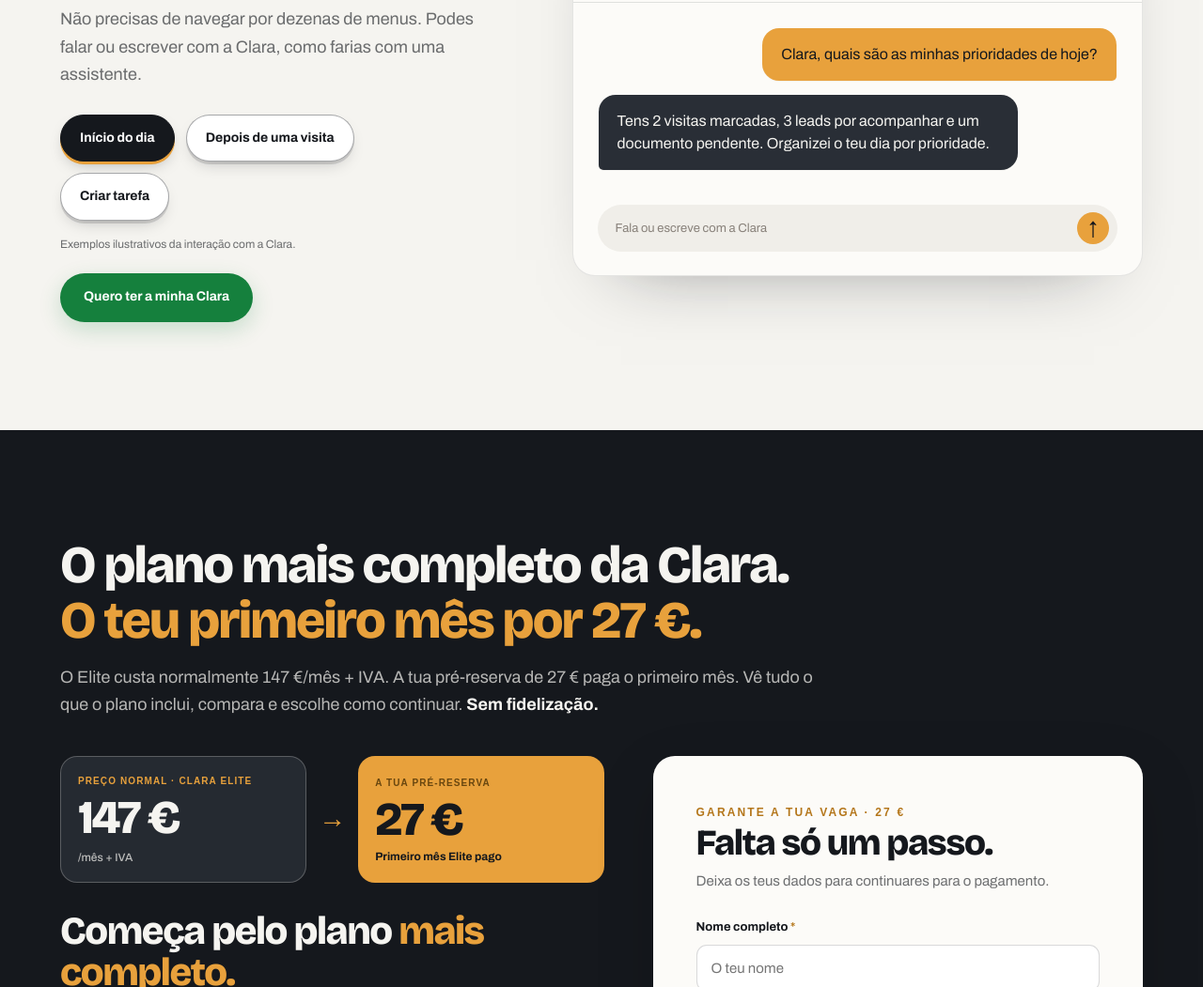
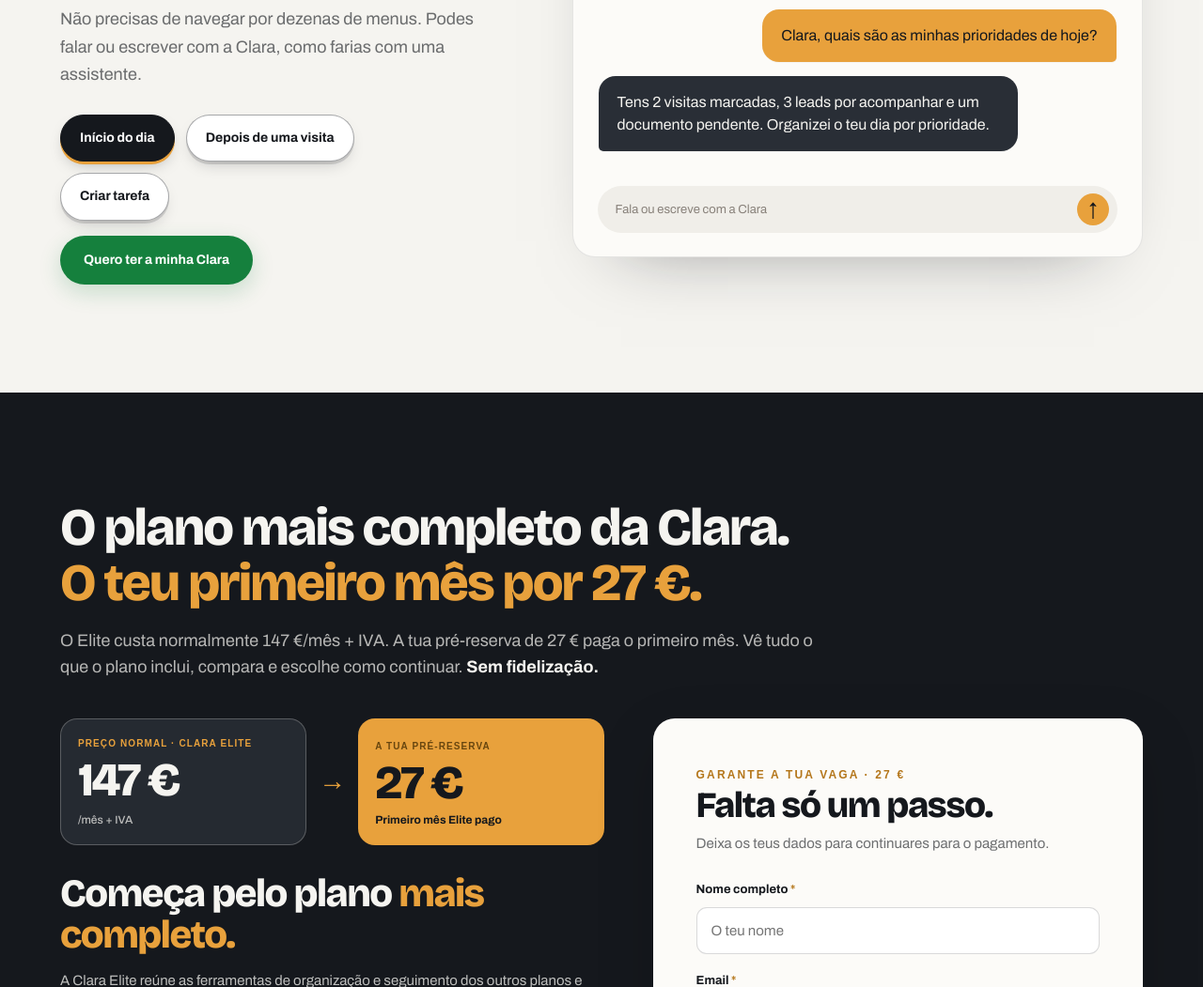
Before and after one commit to 4improvementsportugal-ops/oferta-clara, a plain HTML site: page index.html in a window 1280 px wide. Shown: the part 3347-4398 px from the top of the page at 94% size. Drawn offline with nearby package versions, Linux system fonts and the light colour scheme.

Commit message:
Retira a nota dos exemplos da conversa
Co-Authored-By: Claude Sonnet 5.5 <noreply@anthropic.com>

```diff
--- a/index.html
+++ b/index.html
@@ -120,7 +120,6 @@
             <button type="button" class="demo-tab" data-demo="visita" aria-pressed="false">Depois de uma visita</button>
             <button type="button" class="demo-tab" data-demo="tarefa" aria-pressed="false">Criar tarefa</button>
           </div>
-          <p class="demo-note">Exemplos ilustrativos da interação com a Clara.</p>
           <a class="btn" href="#reserva">Quero ter a minha Clara</a>
         </div>
         <div class="demo-screen">
```
